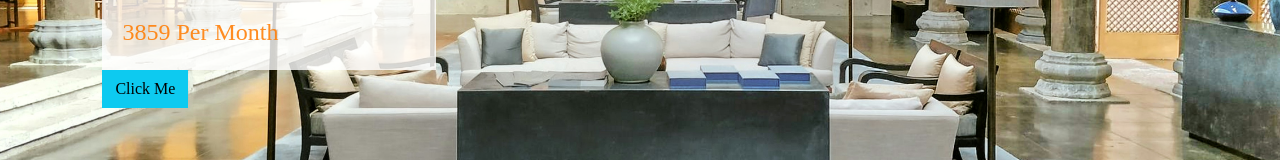
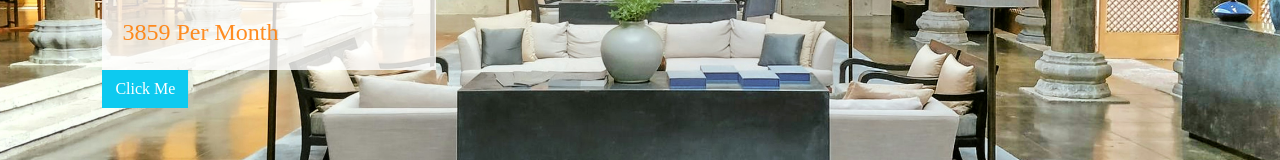
Before and after one commit to Nazmul-dot/realstate_home_page2, a React (Create React App) app: page / in a window 1280 px wide. Shown: the part 409-569 px from the top of the page. Built offline with nearby package versions, Linux system fonts and the light colour scheme.

Commit message:
ad7tygudfsadfsdassfa

```diff
--- a/src/components/background/HomeBg.js
+++ b/src/components/background/HomeBg.js
@@ -15,7 +15,7 @@ function HomeBg() {
               </p>
               <p className=" fs-4 p-0 m-0" style={{color:'#ff7b00de'}}>3859 Per Month</p>
             </div>
-            <button className="btn btn-info" style={{ borderRadius: "0" }}>
+            <button className="btn btn-info" style={{ borderRadius: "0",color:'white' }}>
               Click Me
             </button>
           </div>
```
